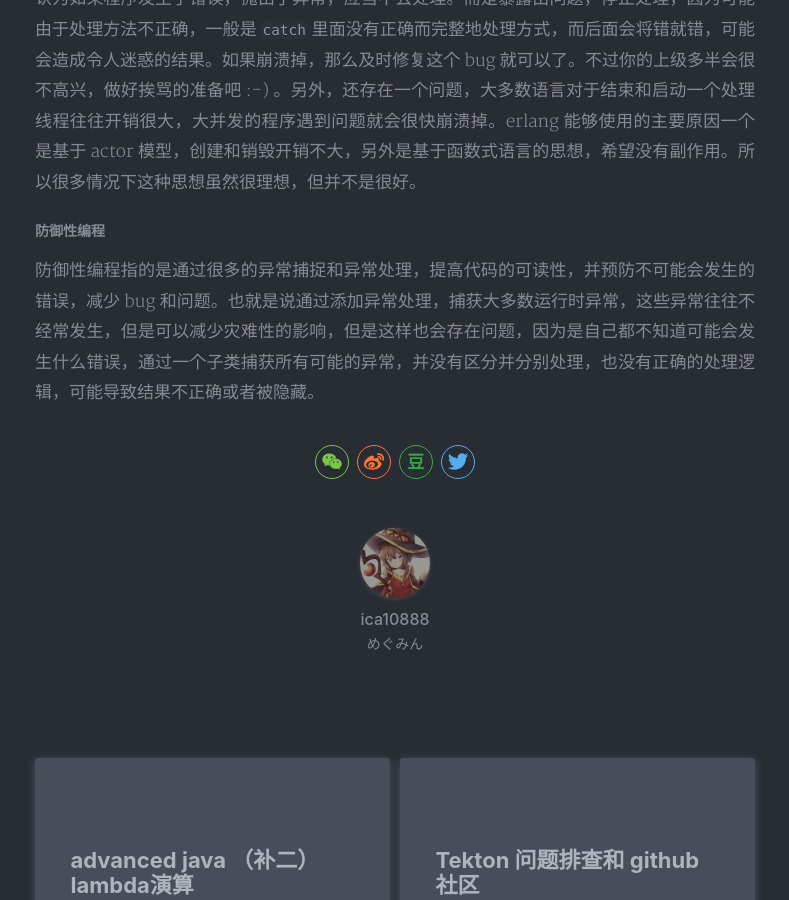
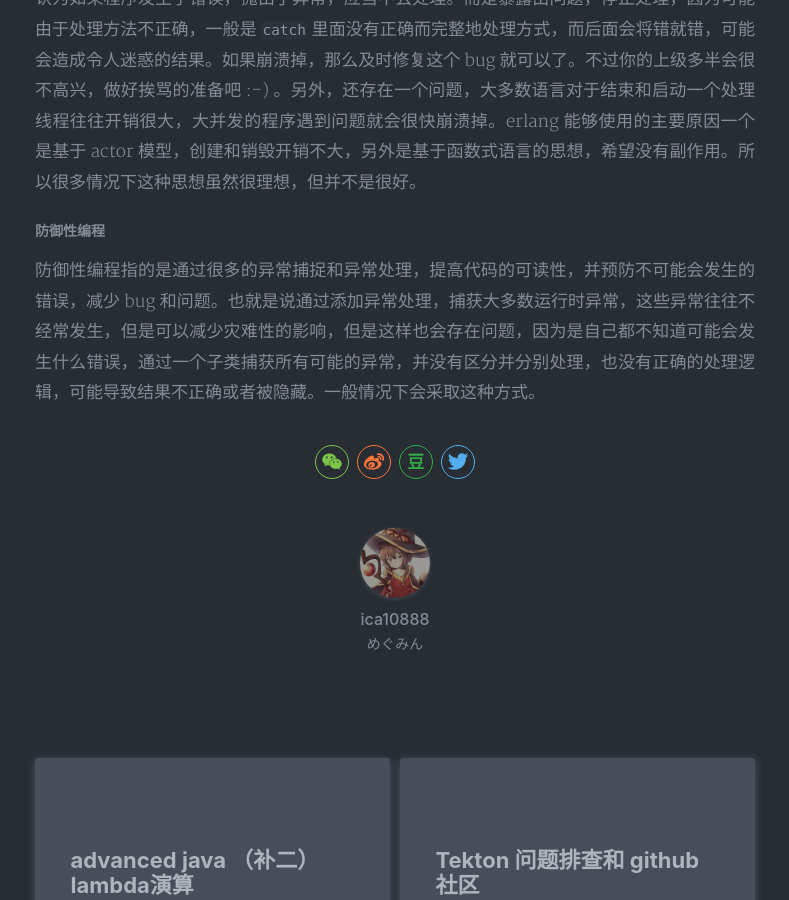
Before and after one commit to ica10888/ica10888.github.io, a Jekyll site: the page built from _posts/2020-05-02-advanced java （补一）错误处理和异常.md, in a window 1280 px wide and 900 px high, scrolled down 7546 px. Shown: the whole window, without its empty margins (245-1034 px from the left). Built offline with Jekyll 4.4.1, drawn with Linux system fonts in a browser that asks for light colours; nearby versions of some CDN libraries; a style sheet for code colours, icons or effects is not loaded.

Commit message:
Update 2020-05-02-advanced java （补一）错误处理和异常.md

```diff
--- a/_posts/2020-05-02-advanced java （补一）错误处理和异常.md
+++ b/_posts/2020-05-02-advanced java （补一）错误处理和异常.md
@@ -251,4 +251,4 @@ f := try(os.Open(filename))
 
 ##### 防御性编程
 
-防御性编程指的是通过很多的异常捕捉和异常处理，提高代码的可读性，并预防不可能会发生的错误，减少 bug 和问题。也就是说通过添加异常处理，捕获大多数运行时异常，这些异常往往不经常发生，但是可以减少灾难性的影响，但是这样也会存在问题，因为是自己都不知道可能会发生什么错误，通过一个子类捕获所有可能的异常，并没有区分并分别处理，也没有正确的处理逻辑，可能导致结果不正确或者被隐藏。
+防御性编程指的是通过很多的异常捕捉和异常处理，提高代码的可读性，并预防不可能会发生的错误，减少 bug 和问题。也就是说通过添加异常处理，捕获大多数运行时异常，这些异常往往不经常发生，但是可以减少灾难性的影响，但是这样也会存在问题，因为是自己都不知道可能会发生什么错误，通过一个子类捕获所有可能的异常，并没有区分并分别处理，也没有正确的处理逻辑，可能导致结果不正确或者被隐藏。一般情况下会采取这种方式。
```
